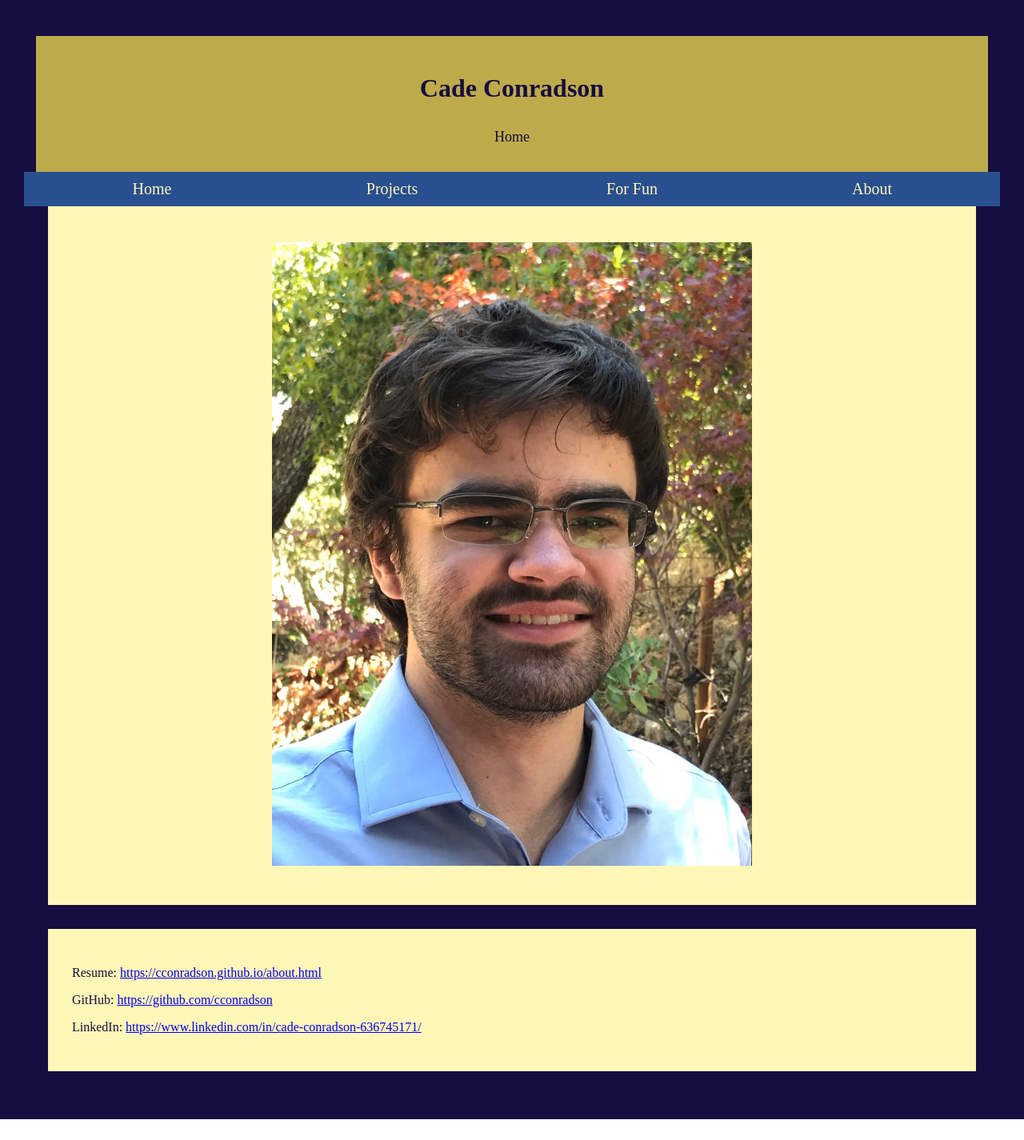
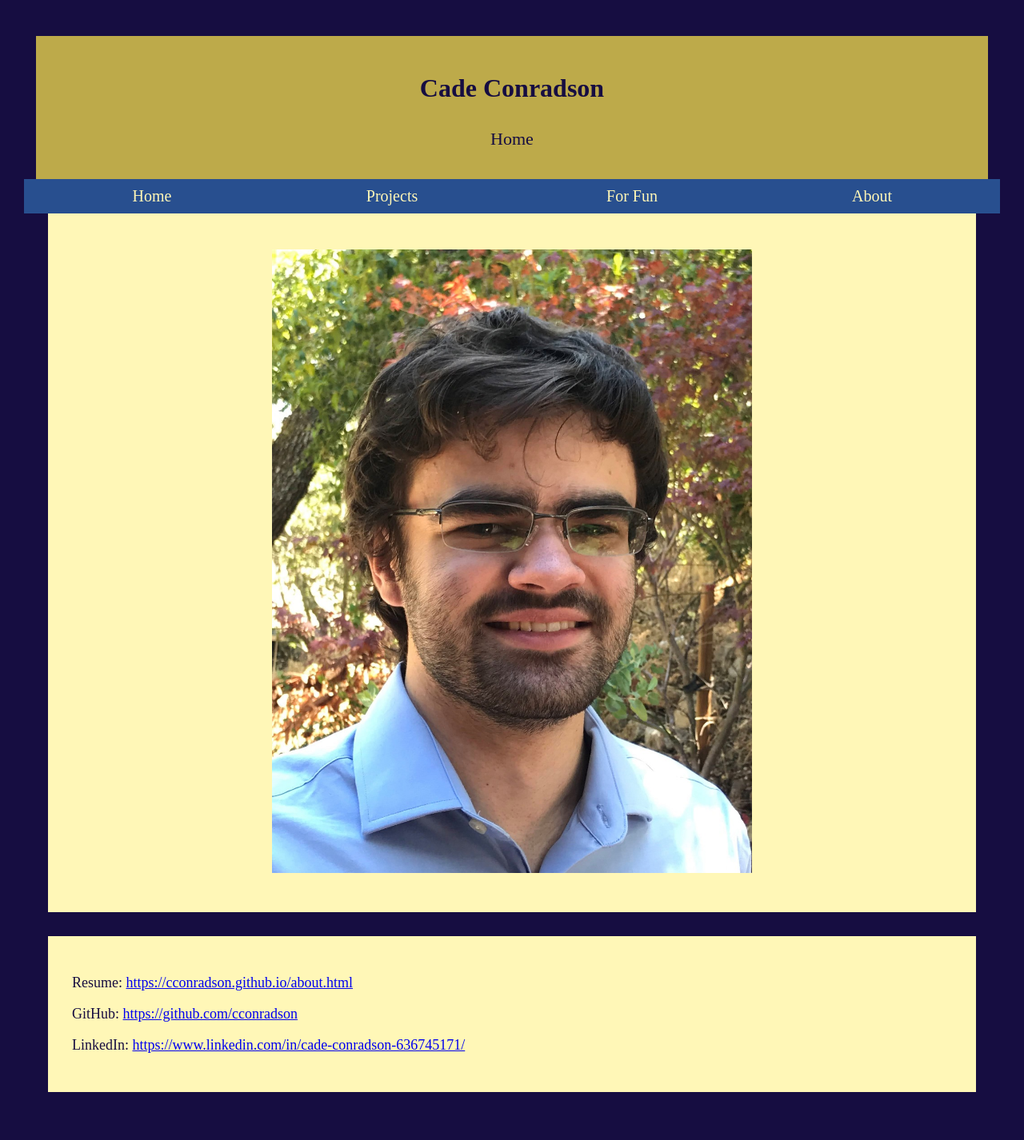
Before and after one commit to cconradson/cconradson.github.io, a Jekyll site: the page built from index.html, in a window 1280 px wide. Shown: the whole page at 80% size. Built offline with Jekyll 4.4.1, drawn with Linux system fonts in a browser that asks for light colours; before the commit the page ends 1400 px from its top, so only the background shows below that.

Commit message:
increase font sizes

```diff
--- a/assets/css/main.css
+++ b/assets/css/main.css
@@ -29,7 +29,7 @@ div[id="wrap"] {
 }
 
 p {
-	font-size: 16px;
+	font-size: 18px;
 }
 
 /* images and embeds */
@@ -65,7 +65,7 @@ iframe.video {
 
 .imgwrap p {
 	font-style: italic;
-	font-size: 14px;
+	font-size: 16px;
 }
 
 @media screen and (max-width: 1025px) {
@@ -98,7 +98,7 @@ h3[class="site.title"] {
 }
 
 p[class="page.title"] {
-	font-size: 18px;
+	font-size: 22px;
 }
 
 /* navbar */
@@ -187,7 +187,7 @@ a.img {
 }
 
 .opacbox > p {
-	font-size: 20px;
+	font-size: 24px;
 	text-align: center;
 	position: relative;
 	top: 50%;
```
